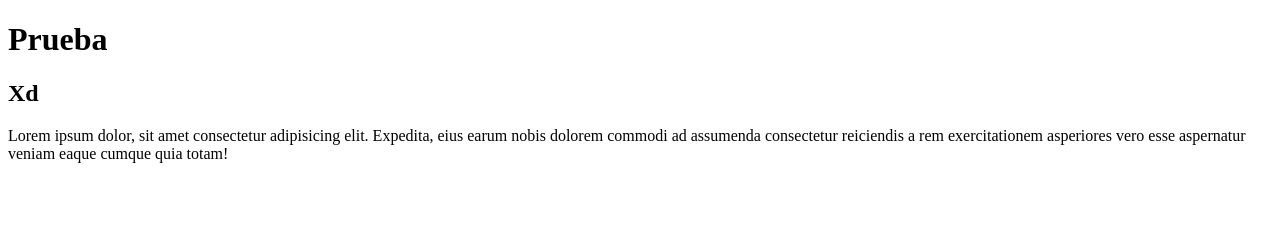
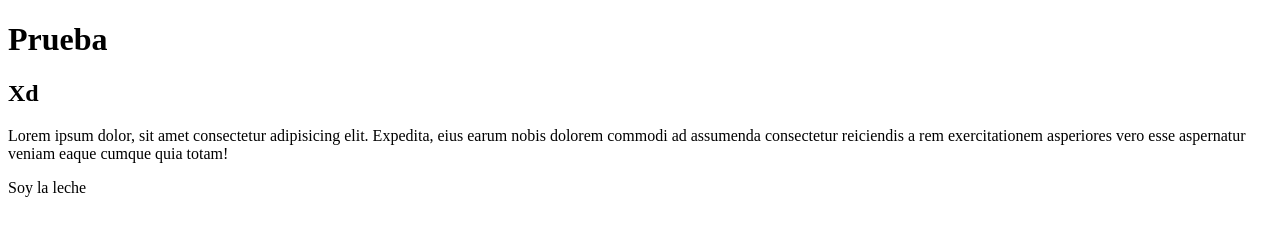
Before and after one commit to JorgeGoMa/Prueba, a plain HTML site: page index.html in a window 1280 px wide. Drawn offline with Linux system fonts and the light colour scheme.

Commit message:
Otro parrafo

```diff
--- a/index.html
+++ b/index.html
@@ -9,5 +9,6 @@
     <h1>Prueba</h1>
     <h2>Xd</h2>
     <p>Lorem ipsum dolor, sit amet consectetur adipisicing elit. Expedita, eius earum nobis dolorem commodi ad assumenda consectetur reiciendis a rem exercitationem asperiores vero esse aspernatur veniam eaque cumque quia totam!</p>
+    <p>Soy la leche</p>
 </body>
 </html>
```
